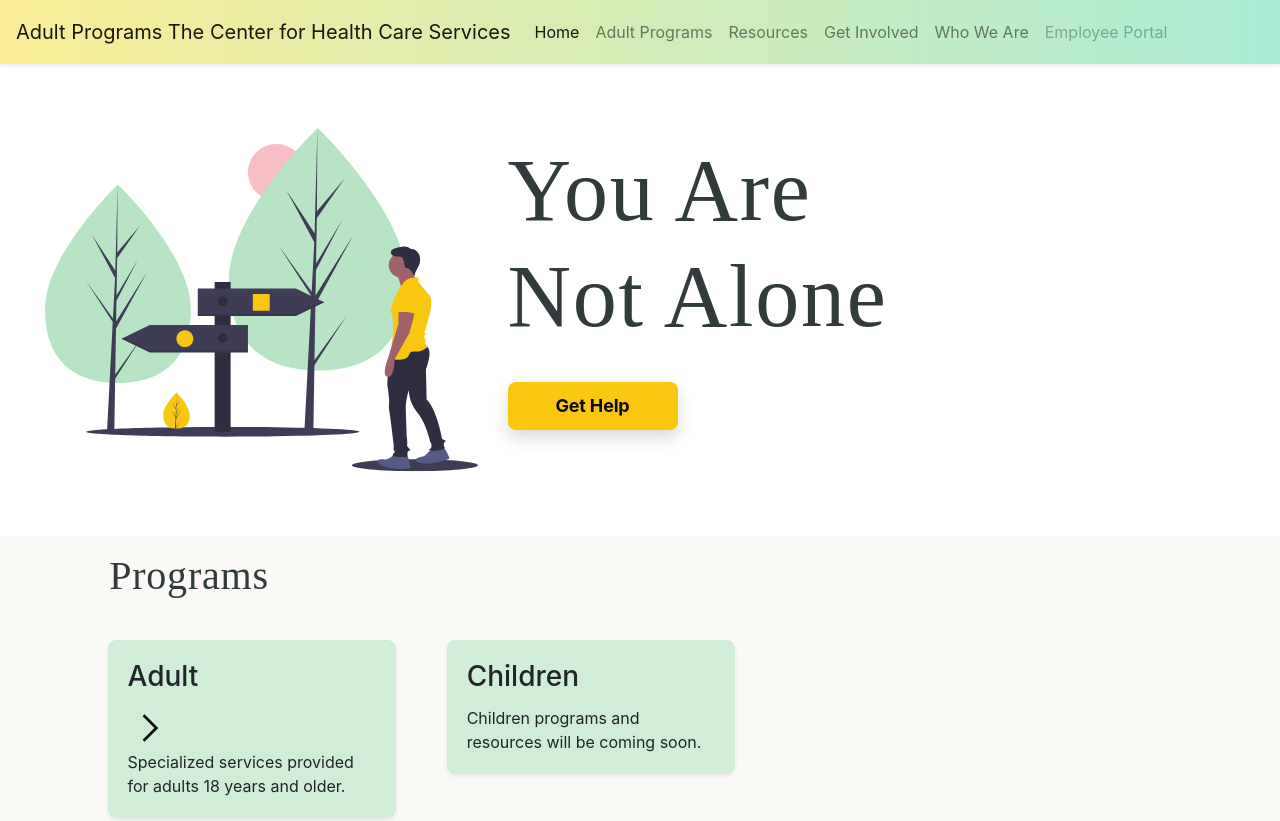
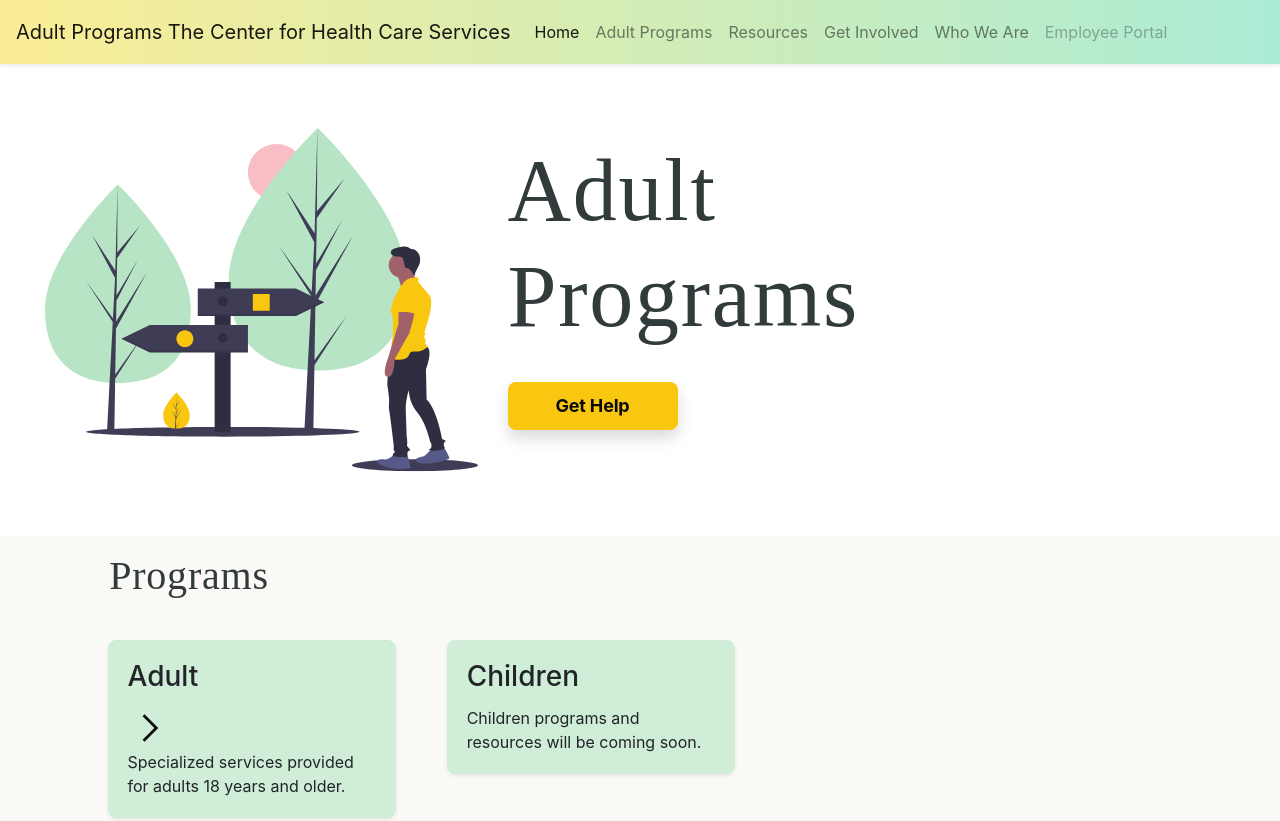
Before and after one commit to UXpants/CHCS_RWD, a plain HTML site: page indexHelp.html in a window 1280 px wide. Shown: the top 821 px of the page. Drawn offline with nearby package versions, Linux system fonts and the light colour scheme; a script that the page names is missing; a web font is replaced by a local one.

Commit message:
changing Content
changing header

```diff
--- a/indexHelp.html
+++ b/indexHelp.html
@@ -12,7 +12,7 @@
     <!-- Bootstrap CSS -->
     <link rel="stylesheet" href="https://cdn.jsdelivr.net/npm/bootstrap@4.6.0/dist/css/bootstrap.min.css" integrity="sha384-B0vP5xmATw1+K9KRQjQERJvTumQW0nPEzvF6L/Z6nronJ3oUOFUFpCjEUQouq2+l" crossorigin="anonymous">
 
-    <title>Get Help The Center for Health Care Services</title>
+    <title>Adult Programs The Center for Health Care Services</title>
   </head>
   <body>
     <nav class="navbar navbar-expand-lg  navbar-light bg-light Rectangle-1">
@@ -51,7 +51,7 @@
           <img src="images/roadSign.svg" width="100%">
         </div>
         <div class="col-5 align-self-center">
-          <h1 class="display-2">You are not Alone</h1>
+          <h1 class="display-2">Adult Programs</h1>
             <button class="btn-yellow">Get Help</button>
         </div>
         <div class="col-auto"></div>
```
